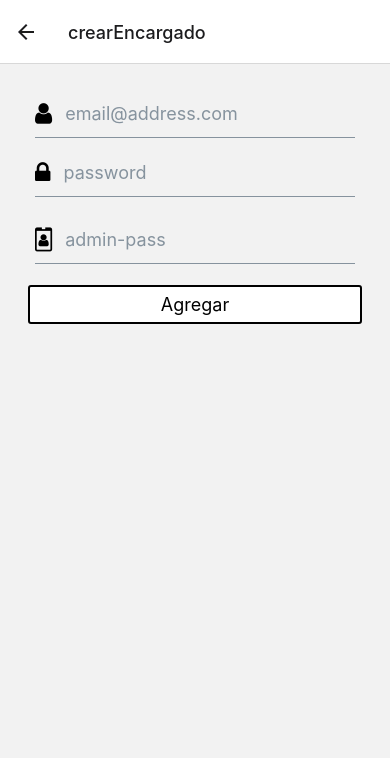
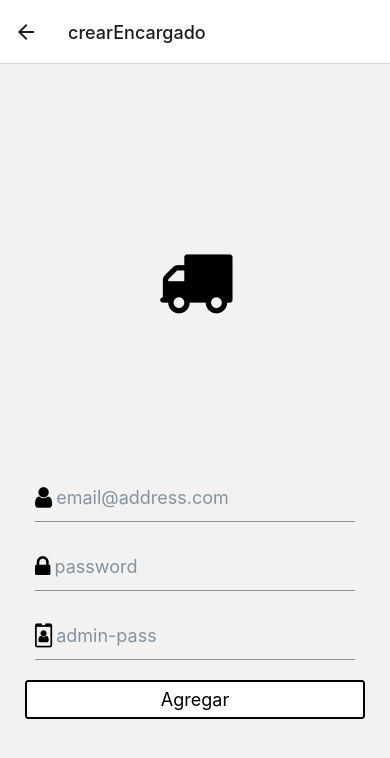
Before and after one commit to CrisiSaave/easytruckPro, a React Native app: screen /crearEncargado in a window 390 px wide. Shown: the top 758 px of the page. Built offline with nearby package versions, Linux system fonts and the light colour scheme.

Commit message:
temino de funcionalidades crear encargado y inisiar sesion

```diff
--- a/database/firebase.js
+++ b/database/firebase.js
@@ -1,7 +1,6 @@
 // Import the functions you need from the SDKs you need
 import { initializeApp } from "firebase/app";
 import { getFirestore } from 'firebase/firestore';
-import { collection, addDoc } from "firebase/firestore";
 
 // TODO: Add SDKs for Firebase products that you want to use
 // https://firebase.google.com/docs/web/setup#available-libraries
--- a/screens/crearEncargado.js
+++ b/screens/crearEncargado.js
@@ -1,9 +1,9 @@
 import { StyleSheet, TextInput, View } from 'react-native';
 import React, { useState } from 'react'
 import Icon from 'react-native-vector-icons/FontAwesome';
-import { Input, Button } from 'react-native-elements';
+import { Input, Button, Avatar } from 'react-native-elements';
 import validator from 'validator';
-import { doc, setDoc, addDoc, collection } from 'firebase/firestore';
+import { addDoc, collection, query, where, getDocs } from 'firebase/firestore';
 import file from "../database/firebase";
 
 
@@ -14,12 +14,15 @@ function CrearEncargado(props) {
         mail: "",
         pass: ""
     });
+    const [adminpass, setAdminpass] = useState("");
 
+    const [admin, setAdmin] = useState("");
     const [validar, setValidar] = useState("");
     const [password, setValidarP] = useState("");
-    const [admin, setAdmin] = useState("");
+    const flag = false;
 
-    const verificador = (value, pw) => {
+
+    const verificador = (value => {
         setState({ ...state, mail: value });
         if (value != "") {
             if (validator.isEmail(value)) {
@@ -30,70 +33,115 @@ function CrearEncargado(props) {
         } else {
             setValidar("")
         }
+    });
+
+
+    async function verAdmin(pw, flag) {
+        flag = false;
+        const refAdmin = collection(file.data(), "adminPass");
+        const q = query(refAdmin, where("pass", "==", pw));
+        const consulta = await getDocs(q);
+
+        consulta.forEach((doc) => {
+            if (doc.data().pass === pw) {
+                flag = true;
+                console.log(doc.data().pass)
+                return flag;
+
+            }
+        });
+        return flag;
     }
 
-    const crearUsuario = async () => {
 
-        if (validator.isEmail(state.mail)) {
+
+    const crearUsuario = async (pw, flag) => {
+
+        if (state.mail === "") {
+            setValidar("ingrese un email")
+        } else {
+            verificador(state.mail)
+        }
+        if (adminpass === "") {
+            setAdminpass("")
+            setAdmin("ingrese codigo")
+        } else {
+            setAdmin("")
+        }
         if (state.pass === "") {
-                setValidarP("escriba una contraña")
-                if(password == ""){
-                    setAdmin("Ingrese Codigo");
+            setValidarP("ingrese una contraseña");
+        } else {
+            setValidarP("");
         }
-            } else {
-                if(password === ""){
-                    setAdmin("Ingrese Codigo");
-                }else{
+
+        if (validator.isEmail(state.mail) && adminpass != "" && state.pass != "") {
+            try {
+                flag = await verAdmin(pw, flag);
+
+            } catch (error) {
+                alert("error")
+            }
+            if (flag === true) {
+
                 try {
                     const docRef = await addDoc(collection(file.data(), "encargados"), {
                         mail: state.mail,
                         pass: state.pass
                     });
+                    alert("usuario creado con exito!")
                     //navigator a iniciar sesion1
                     props.navigation.navigate('inicioSesion1');
                 } catch (error) {
                     alert("ERROR");
                 }
+            } else {
+                alert("adminpass invalido !");
+            }
+        }//else{alert("llene todos los campos");}
     }
 
-            }
-        } else {
-            setValidar("mail invalido");
-        }
-    }
+
 
     return (
         <View style={styles.container}>
+            <Avatar size="xlarge" rounded icon={{ name: 'truck', type: 'font-awesome', color: "black" }} onPress={() => console.log("Works!")}
+                containerStyle={{ flex: 1, margin: 'auto' }} />
 
-            <Input placeholder='email@address.com' errorStyle={{ color: 'red', margin: 5 }} errorMessage={validar}
+            <Input placeholder='email@address.com' containerStyle={styles.imputs}
+                errorStyle={{ color: 'black', margin: 'auto' }} errorMessage={validar}
                 leftIcon={<Icon name='user' size={24} color='black' />}
                 onChangeText={(value) => verificador(value)}
                 leftIconContainerStyle={styles.icono} />
 
-            <Input placeholder="password" secureTextEntry={true}
+            <Input placeholder="password" secureTextEntry={true} containerStyle={styles.imputs}
                 leftIcon={<Icon name='lock' size={24} color='black' />}
-                onChangeText={(value) => setState({ ...state, pass: value })} errorStyle={{ color: 'black', margin: 9 }}
+                onChangeText={(pw) => setState({ ...state, pass: pw })}
+                errorStyle={{ color: 'black', margin: 'auto' }}
                 leftIconContainerStyle={styles.icono} errorMessage={password} />
 
-            <Input placeholder="admin-pass" secureTextEntry={true}
+            <Input placeholder="admin-pass" secureTextEntry={true} containerStyle={styles.imputs}
                 leftIcon={<Icon name='id-badge' size={24} color='black' />}
                 leftIconContainerStyle={styles.icono} errorMessage={admin}
-                errorStyle={{ color: 'red', margin: 9 }}
+                errorStyle={{ color: 'black', margin: 'auto' }}
+                onChangeText={(value) => setAdminpass(value)} />
+
+            <Button title="Agregar" titleStyle={{ color: 'black' }} type="outline"
+                buttonStyle={styles.botones}
+                onPress={() => crearUsuario(adminpass, flag)}
                  />
-
-            <Button title="Agregar" titleStyle={{ color: 'black' }} type="outline" buttonStyle={styles.botones}
-                onPress={() => crearUsuario()} />
 
 
         </View>
     );
+
 }
 
 
 const styles = StyleSheet.create({
     container: {
         flex: 1,
-        padding: 25
+        padding: 25,
+        marginBottom: 100
     },
 
     botones: {
@@ -103,11 +151,15 @@ const styles = StyleSheet.create({
         borderWidth: 2,
         borderRadius: 3,
         padding: 6,
-        margin: 3
 
     },
     icono: {
-        marginRight: 9
+        margin: 'auto'
+    },
+
+    imputs: {
+        marginTop: 0,
+        marginBottom: 20
     }
 })
 
--- a/screens/inicioSesion1.js
+++ b/screens/inicioSesion1.js
@@ -1,7 +1,12 @@
-import { StyleSheet, TextInput, View } from 'react-native';
+import { StyleSheet, View } from 'react-native';
 import React, { useState } from 'react'
 import Icon from 'react-native-vector-icons/FontAwesome';
-import { Input, Button } from 'react-native-elements';
+import { Input, Button, Avatar } from 'react-native-elements';
+import validator from 'validator';
+import { doc, getDocs, collection, query, where } from 'firebase/firestore';
+import file from "../database/firebase";
+
+
 
 
 
@@ -13,36 +18,88 @@ function inicioSesion1(props) {
         pass: ""
     });
 
-    const confirmarUsuario = () => {
-        console.log("formato invalido");
-        props.navigation.navigate('crea');
+    const [validar, setValidar] = useState("");
+    const [password, setValidarP] = useState("");
+    const [encontro, setEncontro] = useState("");
+
+
+    const verificador = (value) => {
+        setState({ ...state, mail: value });
+        if (value != "") {
+            if (validator.isEmail(value)) {
+                setValidar("")
+                setValidarP("")
+            } else {
+                setValidar("mail invalido")
+            }
+        } else {
+            setValidar("")
+            setValidarP("")
+        }
     }
 
-    const validar = "";
+    const ingresar = async () => {
+        if (state.mail != "" && state.pass != "") {
+            const refEncargados = collection(file.data(), "encargados");
+            const q = query(refEncargados, where("mail", "==", state.mail));
+            const consulta = await getDocs(q);
+            consulta.forEach((doc) => {
+
+                if (doc.data().mail === state.mail || doc.data().pass === state.pass) {
+                    setValidar("")
+                    setValidarP("")
+                    alert("ingreso un usuario valido :)") //cambiar por navigator
+                }
+            });
+            setValidarP('email o contraseña incorrecta');
+        } else {
+            setValidarP('ingrese un email y contraseña');
+        }
+
+
+    }
 
     return (
         <View style={styles.container}>
 
-            <Input placeholder='Ingresar Correo' errorStyle={{ color: 'red' }} errorMessage={validar}
+
+            <Avatar size="xlarge" rounded icon={{ name: 'truck', type: 'font-awesome', color: "black" }} onPress={() => console.log("Works!")}
+                containerStyle={{ flex: 2, margin: 'auto', }} />
+
+            <Input placeholder='email@address.com' containerStyle={styles.imputs}
+                errorStyle={{ color: 'black', margin: 'auto' }} errorMessage={validar}
                 leftIcon={<Icon name='user' size={24} color='black' />}
-                onChangeText={(value) => setState({ ...state, mail: value })} />
+                onChangeText={(value) => verificador(value)}
+                leftIconContainerStyle={styles.icono} />
 
-            <Input placeholder="Contraseña" secureTextEntry={true}
+            <Input placeholder="password" secureTextEntry={true} containerStyle={styles.imputs}
                 leftIcon={<Icon name='lock' size={24} color='black' />}
-                onChangeText={(value) => setState({ ...state, pass: value })} />
-            <Button title="Ingresar" titleStyle={{ color: 'black' }} type="outline" buttonStyle={styles.botones}
-                onPress={() => confirmarUsuario()} />
-            <Button title="Crear" titleStyle={{ color: 'black' }} type="outline" buttonStyle={styles.botones}
+                onChangeText={(value) => setState({ ...state, pass: value })}
+                errorStyle={{ color: 'black', margin: 'auto' }}
+                leftIconContainerStyle={styles.icono} errorMessage={password} />
+
+            <Button title="Ingresar" titleStyle={{ color: 'black' }} type="outline"
+                buttonStyle={styles.botones}
+                onPress={() => ingresar(state)} />
+
+            <Button title="Crear" titleStyle={{ color: 'black' }} type="outline"
+                buttonStyle={styles.botones}
                 onPress={() => props.navigation.navigate('crearEncargado')} />
+
+
+
         </View>
     );
 }
 
 
+
 const styles = StyleSheet.create({
     container: {
         flex: 1,
-        padding: 25
+        padding: 25,
+        marginBottom: 100
+
     },
 
     botones: {
@@ -52,8 +109,16 @@ const styles = StyleSheet.create({
         borderWidth: 2,
         borderRadius: 3,
         padding: 6,
-        margin: 3
+        marginTop: 20,
 
+
+    },
+    icono: {
+        margin: 'auto'
+    },
+    imputs:{
+        marginTop : 10,
+        marginBottom : 15
     }
 })
 
--- a/screens/inicioSesion2.js
+++ b/screens/inicioSesion2.js
@@ -1,13 +1,84 @@
-import { Text, View } from 'react-native';
-import React from 'react'
+import { StyleSheet, View } from 'react-native';
+import React, { useState } from 'react'
+import Icon from 'react-native-vector-icons/FontAwesome';
+import { Input, Button, Avatar } from 'react-native-elements';
+
 
 const inicioSesion2 = () => {
+    const [state, setState] = useState({
+        mail: "",
+        pass: ""
+    });
+
+    const [validar, setValidar] = useState("");
+    const [password, setValidarP] = useState("");
+
+    const verificador = (value, pw) => {
+        setState({ ...state, mail: value });
+        if (value != "") {
+            if (validator.isEmail(value)) {
+                setValidar("")
+            } else {
+                setValidar("mail invalido")
+            }
+        } else {
+            setValidar("")
+        }
+    }
+
+    const crearUsuario = async () => {
+
+
+    }
+
     return (
-        <View style={{ flex: 1, alignItems: 'center', justifyContent: 'center' }}>
+        <View style={styles.container}>
 
-            <Text>inicioSesion2</Text>
+
+            <Avatar size="xlarge" rounded icon={{ name: 'truck', type: 'font-awesome', color: "black" }} onPress={() => console.log("Works!")}
+                containerStyle={{ flex: 2, margin: 'auto', }} />
+            <Input placeholder='email@address.com' errorStyle={{ color: 'red', margin: 5 }} errorMessage={validar}
+                leftIcon={<Icon name='user' size={24} color='black' />}
+                onChangeText={(value) => verificador(value)}
+                leftIconContainerStyle={styles.icono} />
+
+            <Input placeholder="password" secureTextEntry={true}
+                leftIcon={<Icon name='lock' size={24} color='black' />}
+                onChangeText={(value) => setState({ ...state, pass: value })} errorStyle={{ color: 'black', margin: 9 }}
+                leftIconContainerStyle={styles.icono} errorMessage={password} />
+
+            <Button title="Ingresar" titleStyle={{ color: 'black' }} type="outline" buttonStyle={styles.botones}
+                onPress={() => crearUsuario()} />
+
+            <Button title="Crear" titleStyle={{ color: 'black' }} type="outline" buttonStyle={styles.botones}
+                onPress={() => props.navigation.navigate('crearEncargado')} />
+
+
+
         </View>
-    )
+    );
 }
+const styles = StyleSheet.create({
+    container: {
+        flex: 1,
+        padding: 25,
+        marginBottom: 100
+
+    },
+
+    botones: {
+
+        backgroundColor: 'white',
+        borderColor: 'black',
+        borderWidth: 2,
+        borderRadius: 3,
+        padding: 6,
+        margin: 3
+
+    },
+    icono: {
+        marginRight: 9
+    }
+})
 
 export default inicioSesion2
```
Lines whose indentation alone changed are shown as unchanged.
